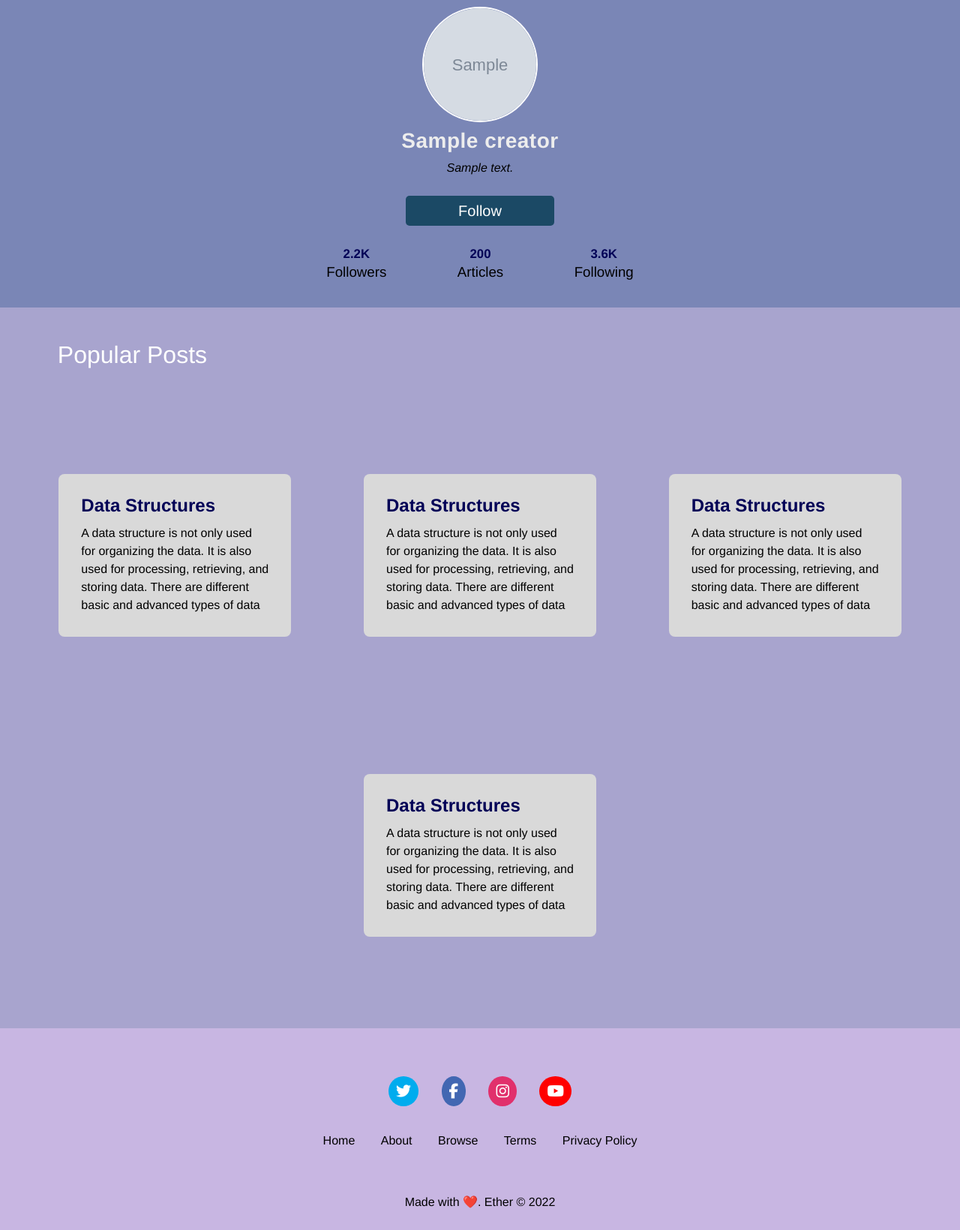
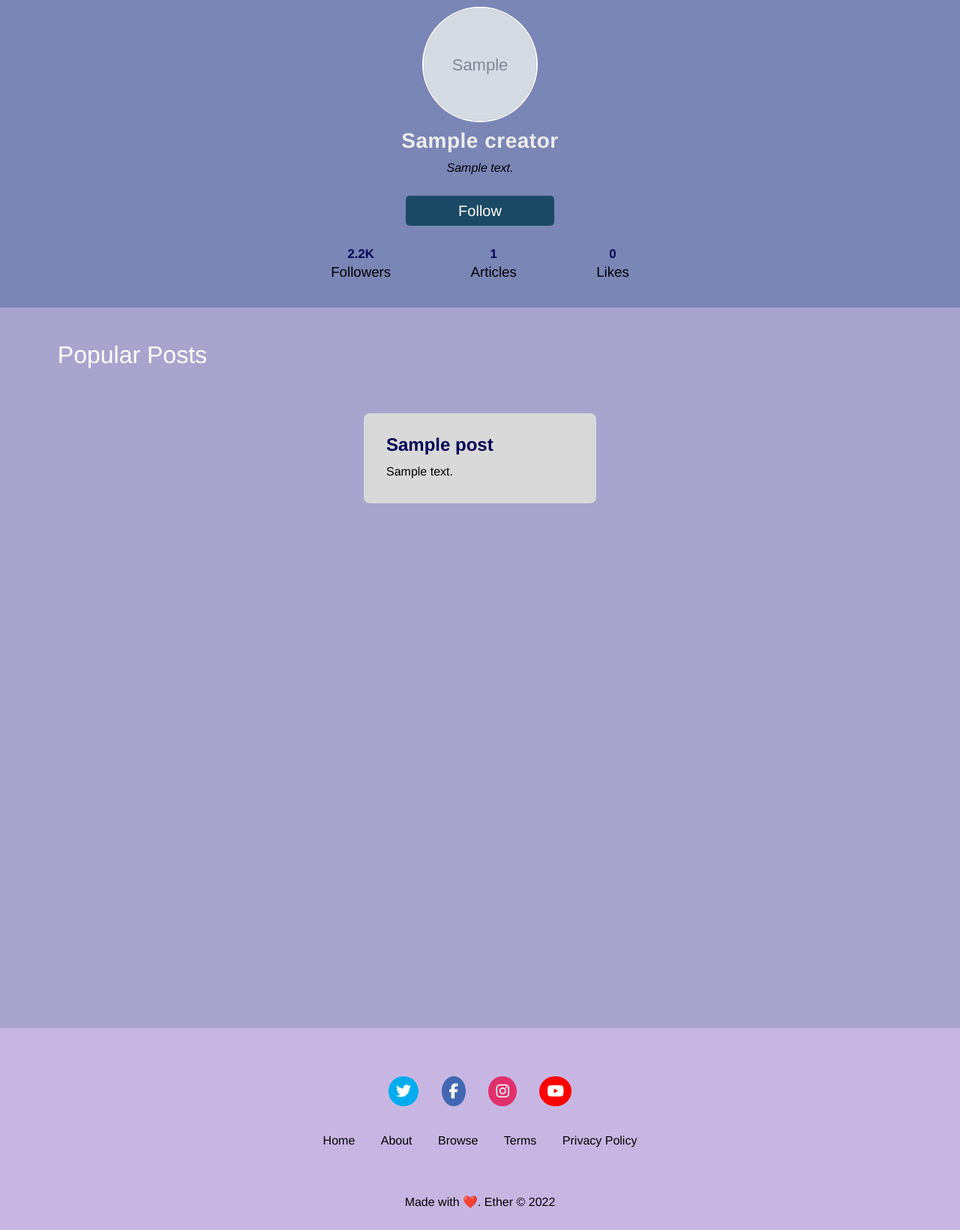
Before and after one commit to Shruthi-S1302/Ether-1, a PHP site: page /creator_profile.php?id=1 in a window 1280 px wide. Shown: the part 73-1713 px from the top of the page at 75% size. Run offline with PHP 8.4, Linux system fonts and the light colour scheme; tables that the repository leaves empty or names only in its code hold one stand-in row (values such as "Sample post"); grey boxes marked "Sample" are stand-in pictures; some libraries are stand-ins or nearby versions.

Commit message:
creator profile values from db added

```diff
--- a/creator_profile.php
+++ b/creator_profile.php
@@ -23,7 +23,23 @@ if ($image == NULL) {
 }
 
 
+//To count total number of articles of the author
+$sql2 = "SELECT COUNT(p.id) as posts_count from posts p where p.creatorID = $sessid";
+$result2 = mysqli_query($conn, $sql2);
+$row2 = mysqli_fetch_assoc($result2);
+$post_count = $row2['posts_count'];
+
+//To count total likes of the author
+$sql3 = "SELECT SUM(likes) as total_likes from posts where creatorID = $sessid";
+$result3 = mysqli_query($conn, $sql3);
+$row3 = mysqli_fetch_assoc($result3);
+$likes_count = $row3['total_likes'];
+
+//To select popular posts
+$sql4 = "SELECT title, excerpt from posts  where creatorID = $sessid ORDER by likes desc LIMIT 6";
+$result4 = mysqli_query($conn, $sql4);
 ?>
+
 <!DOCTYPE html>
 <html lang="en">
 
@@ -38,8 +54,7 @@ if ($image == NULL) {
         <h1 id="nav-title">ETHER</h1>
         <nav>
             <ul>
-                <li><input type="search" class="search" placeholder="Search ..."><button type="submit"
-                        class="searchButton">
+                <li><input type="search" class="search" placeholder="Search ..."><button type="submit" class="searchButton">
                         <i class="fa fa-search"></i>
                     </button>
                 </li>
@@ -62,12 +77,12 @@ if ($image == NULL) {
                     <h3>Followers</h3>
                 </div>
                 <div class="followers">
-                    <p class="number">200</p>
+                    <p class="number"><?php echo $post_count ?></p>
                     <h3>Articles</h3>
                 </div>
                 <div class="followers">
-                    <p class="number">3.6K</p>
-                    <h3>Following</h3>
+                    <p class="number"><?php echo $likes_count ?></p>
+                    <h3>Likes</h3>
                 </div>
             </div>
         </div>
@@ -76,7 +91,24 @@ if ($image == NULL) {
     <div class="my-articles">
         <h1>Popular Posts</h1>
         <ul class="card-wrapper">
-            <a href="./post.php" class="card">
+            <?php
+            while ($r = mysqli_fetch_row($result4)) {
+                $sql5 = "SELECT id from posts where title = '$r[0]'";
+                $res = mysqli_query($conn, $sql5);
+                $row4 = mysqli_fetch_assoc($res);
+                $pid = $row4['id'];
+            ?>
+                <a href="./post.php?id=<?php echo $pid ?>" class="card">
+
+                    <li>
+
+                        <h2 class="card-title"><?php echo $r[0] ?></h2>
+                        <p class="post"><?php echo $r[1] ?></p>
+
+                    </li>
+                </a>
+            <?php } ?>
+            <!-- <a href="./post.php" class="card">
                 <li>
                     <h2 class="card-title">Data Structures</h2>
                     <p class="post">A data structure is not only used for organizing the data. It is also used for
@@ -110,7 +142,7 @@ if ($image == NULL) {
                         processing, retrieving, and storing data. There are different basic and advanced types of
                         data </p>
                 </li>
-            </a>
+            </a> -->
         </ul>
     </div>
 
--- a/creator_profile_styles.css
+++ b/creator_profile_styles.css
@@ -195,8 +195,8 @@ img {
 .card-wrapper {
     min-height: 100vh;
     display: flex;
-    align-items: center;
-    justify-content: flex-end;
+    align-items:flex-start;
+    justify-content: flex-start;
     padding: 30px;
     flex-wrap: wrap;
 }
--- a/index.php
+++ b/index.php
@@ -80,8 +80,12 @@ $result = mysqli_query($conn, $sql);
         <ul class="card-wrapper">
             <?php
             while ($r = mysqli_fetch_row($result)) {
+                $sql1 = "SELECT id from posts where title = '$r[0]'";
+                $res1 = mysqli_query($conn, $sql1);
+                $row = mysqli_fetch_assoc($res1);
+                $pid = $row['id'];
             ?>
-                <a href="./post.php" class="card">
+                <a href="./post.php?id=<?php echo $pid ?>" class="card">
 
                     <li>
 
```
Also changed, not shown: post.php (+17 -33 lines). Lines whose indentation alone changed are shown as unchanged.
